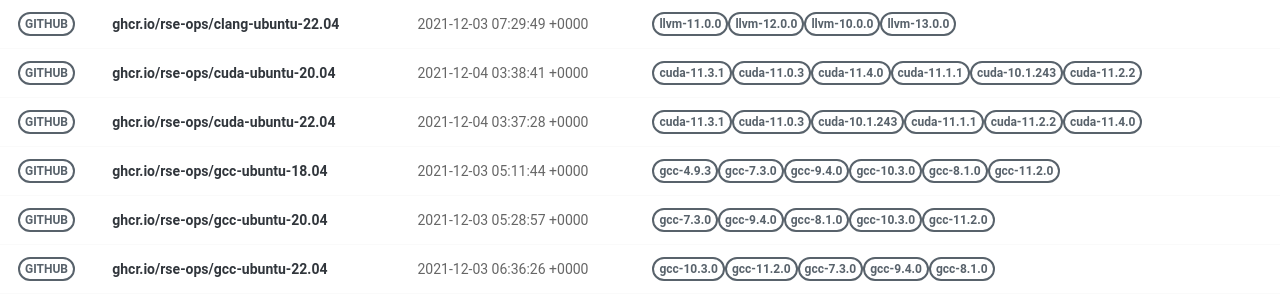
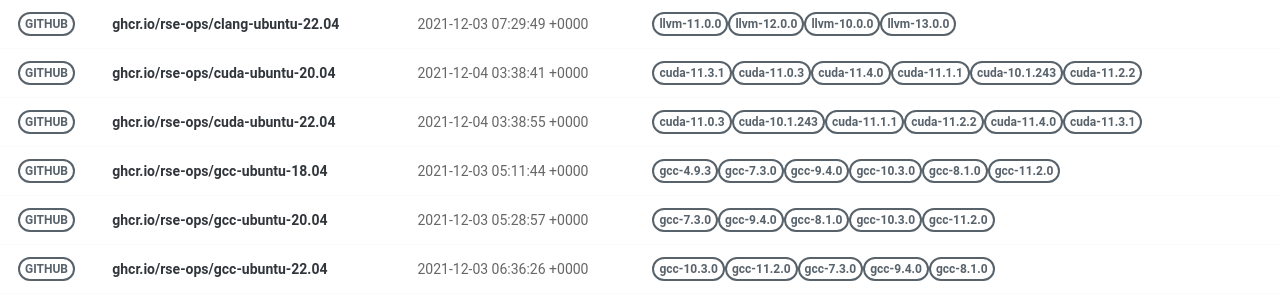
Before and after one commit to rse-ops/docker-images, a Jekyll site: the page built from pages/index.md, in a window 1280 px wide. Shown: the part 228-528 px from the top of the page. Built offline with Jekyll 4.4.1, drawn with Linux system fonts in a browser that asks for light colours; nearby versions of some CDN libraries.

Commit message:
Automated push to update library 2021-12-04

```diff
--- a/_library/ghcr.io-rse-ops-cuda-ubuntu-22.04.md
+++ b/_library/ghcr.io-rse-ops-cuda-ubuntu-22.04.md
@@ -1,14 +1,11 @@
 ---
 layout: container
 name: ghcr.io/rse-ops/cuda-ubuntu-22.04
-updated_at: 2021-12-04 03:37:28.924277
+updated_at: 2021-12-04 03:38:55.582721
 
 
 container_url: https://github.com/orgs/rse-ops/packages/container/package/cuda-ubuntu-22.04
 versions:
- - tag: cuda-11.3.1
-   dockerfile: https://github.com/rse-ops/docker-images/blob/main/ubuntu/cuda/Dockerfile
-   manifest: https://crane.ggcr.dev/manifest/ghcr.io/rse-ops/cuda-ubuntu-22.04:cuda-11.3.1
  - tag: cuda-11.0.3
    dockerfile: https://github.com/rse-ops/docker-images/blob/main/ubuntu/cuda/Dockerfile
    manifest: https://crane.ggcr.dev/manifest/ghcr.io/rse-ops/cuda-ubuntu-22.04:cuda-11.0.3
```
Also changed, not shown: other parts of _library/ghcr.io-rse-ops-cuda-ubuntu-22.04.md (+3 -0 lines).
